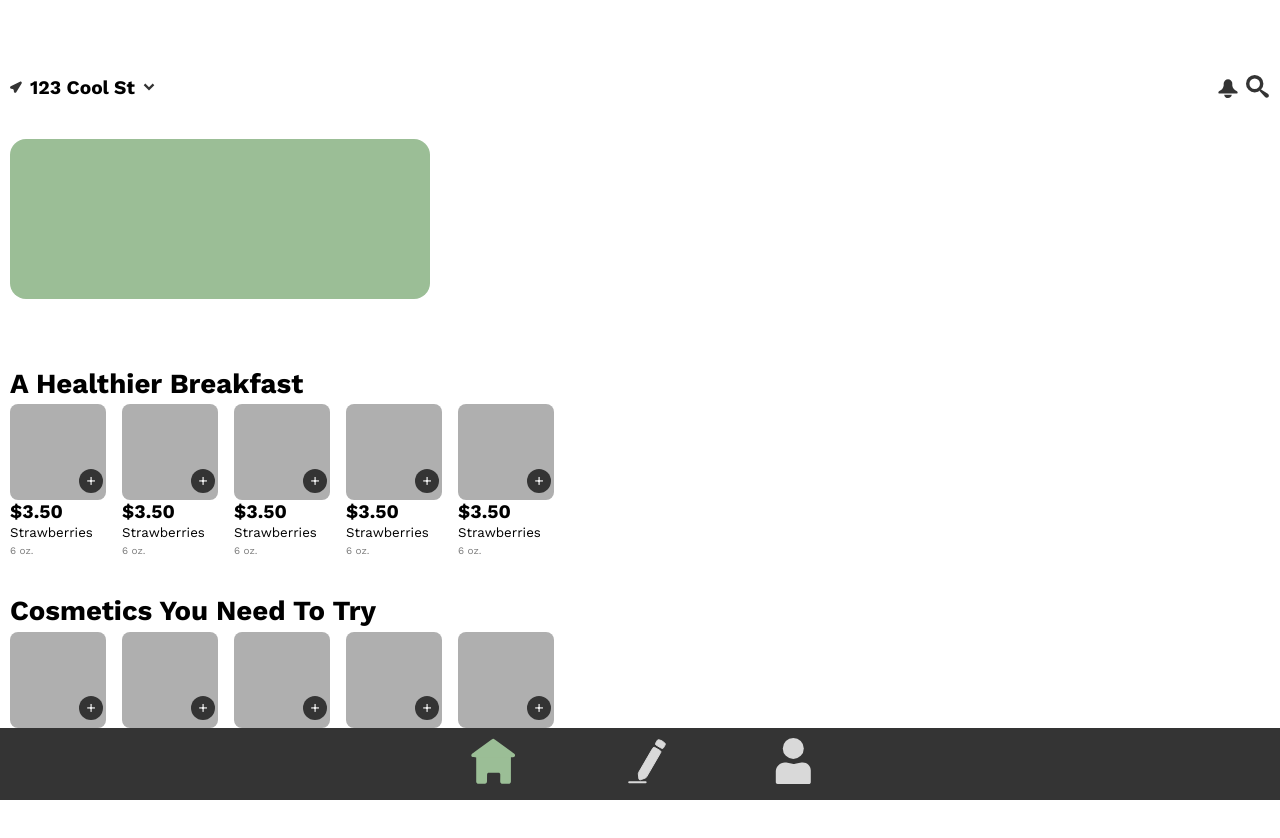
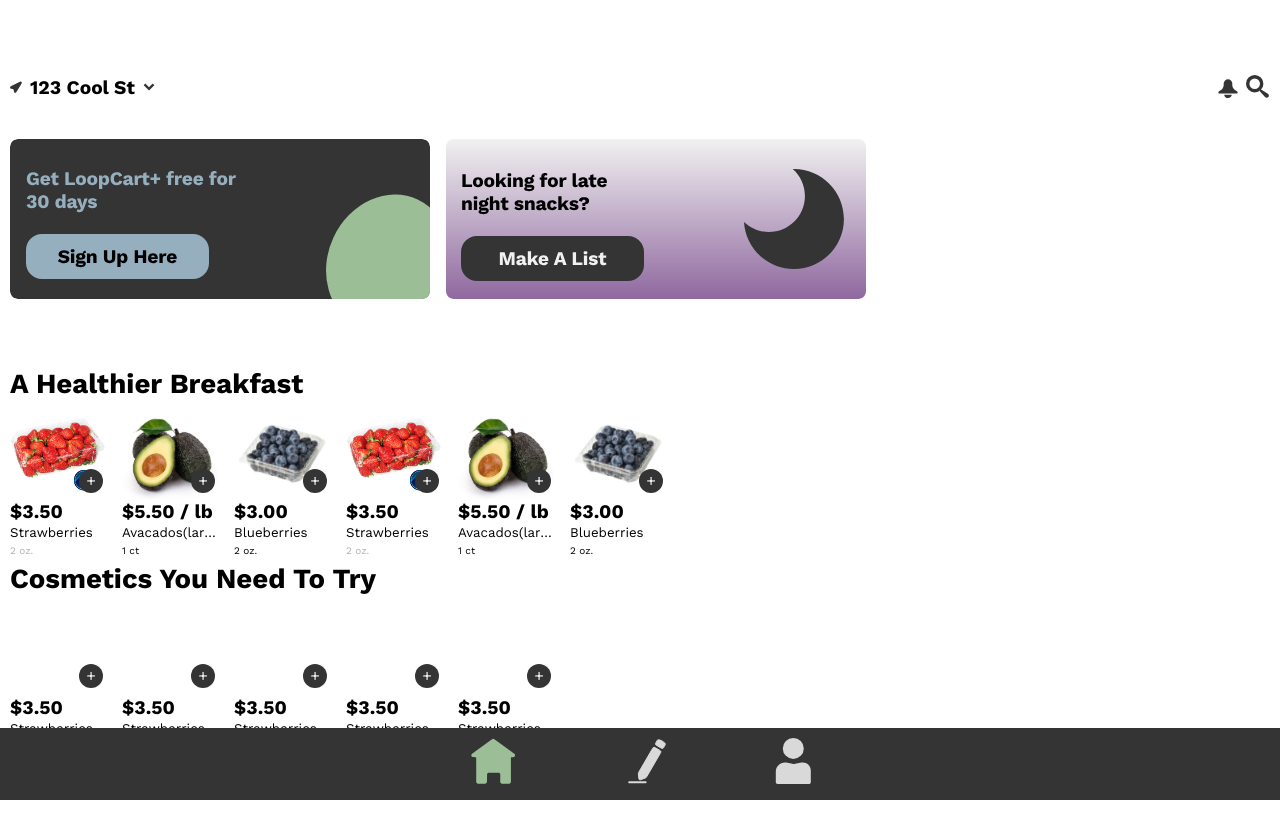
Before and after one commit to jacobcasas/LoopCart-Prototype, a website built with Vite: page loopcart_app/home.html in a window 1280 px wide. Built offline with nearby package versions, Linux system fonts and the light colour scheme.

Commit message:
adding images to home page

```diff
--- a/loopcart_app/home.html
+++ b/loopcart_app/home.html
@@ -21,7 +21,8 @@
     </div>
   </div>
   <div class="hero-image-container">
-    <div class="hero-image-ph"></div>
+    <img src="src/imgs/LoopCart+hero.svg" alt="loopcart+ hero image">
+    <img src="src/imgs/Late-night-snack-hero.svg" alt="late night hero image">
   </div>
   <div class="home-item-suggestions">
       <div class="title-and-items">
@@ -29,52 +30,69 @@
         <div class="item-carousel">
           <div class="item-card-sm">
             <div class="item-picture">
+              <img src="src/imgs/strawberries.jpeg" alt="" style="border-radius: var(--br-md);">
               <button class="add-button-notification">+</button>
             </div>
             <div class="item-content">
               <h6>$3.50</h6>
-            <p class="small-text">Strawberries</p>
-            <p class="xs-text">6 oz.</p>
+              <p class="small-text truncated-sm">Strawberries</p>
+              <p class="xs-text gray-400">2 oz.</p>
             </div>
           </div>
           <div class="item-card-sm">
             <div class="item-picture">
+              <img src="src/imgs/avacados.jpg" alt="" style="border-radius: var(--br-md);">
+              <button class="add-button-notification">+</button>
+            </div>
+            <div class="item-content">
+              <h6>$5.50 / lb</h6>
+              <p class="small-text truncated-sm">Avacados(large)</p>
+              <p class="xs-text">1 ct</p>
+            </div>
+          </div>
+          <div class="item-card-sm">
+            <div class="item-picture">
+              <img src="src/imgs/blueberries.jpg" alt="" style="border-radius: var(--br-md);">
+              <button class="add-button-notification">+</button>
+            </div>
+            <div class="item-content">
+              <h6>$3.00</h6>
+              <p class="small-text">Blueberries</p>
+              <p class="xs-text">2 oz.</p>
+            </div>
+          </div>
+          <div class="item-card-sm">
+            <div class="item-picture">
+              <img src="src/imgs/strawberries.jpeg" alt="" style="border-radius: var(--br-md);">
               <button class="add-button-notification">+</button>
             </div>
             <div class="item-content">
               <h6>$3.50</h6>
-            <p class="small-text">Strawberries</p>
-            <p class="xs-text">6 oz.</p>
+              <p class="small-text truncated-sm">Strawberries</p>
+              <p class="xs-text gray-400">2 oz.</p>
             </div>
           </div>
           <div class="item-card-sm">
             <div class="item-picture">
+              <img src="src/imgs/avacados.jpg" alt="" style="border-radius: var(--br-md);">
               <button class="add-button-notification">+</button>
             </div>
             <div class="item-content">
-            <h6>$3.50</h6>
-            <p class="small-text">Strawberries</p>
-            <p class="xs-text">6 oz.</p>
+              <h6>$5.50 / lb</h6>
+              <p class="small-text truncated-sm">Avacados(large)</p>
+              <p class="xs-text">1 ct</p>
             </div>
           </div>
           <div class="item-card-sm">
             <div class="item-picture">
+              <img src="src/imgs/blueberries.jpg" alt="" style="border-radius: var(--br-md);">
               <button class="add-button-notification">+</button>
             </div>
             <div class="item-content">
-            <h6>$3.50</h6>
-            <p class="small-text">Strawberries</p>
-            <p class="xs-text">6 oz.</p>
+              <h6>$3.00</h6>
+              <p class="small-text">Blueberries</p>
+              <p class="xs-text">2 oz.</p>
             </div>
-        </div>
-        <div class="item-card-sm">
-          <div class="item-picture">
-            <button class="add-button-notification">+</button>
-          </div>
-          <div class="item-content">
-            <h6>$3.50</h6>
-            <p class="small-text">Strawberries</p>
-            <p class="xs-text">6 oz.</p>
           </div>
         </div>
       </div>
--- a/loopcart_app/src/style.css
+++ b/loopcart_app/src/style.css
@@ -199,7 +199,6 @@
 .xs-text {
     font-size: 0.625rem;
     letter-spacing: 6%;
-    color: var(--color-gray-600);
 }
 
 .bold {
@@ -256,6 +255,13 @@
     width: 223px;
 }
 
+.truncated-sm {
+    white-space: nowrap;
+    overflow: hidden;
+    text-overflow: ellipsis;
+    width: 96px;
+}
+
 .med-img {
     width: 48px;
     height: 48px;
@@ -281,16 +287,12 @@
 }
 
 .hero-image-container {
-    display: grid;
+    display: flex;
+    gap: var(--spacing-2);
+    overflow-x: auto;
+    cursor: grab;
+    scrollbar-width: none;
     margin-top: var(--spacing-5);
-}
-
-.hero-image-ph {
-    width: 420px;
-    height: 160px;
-    background-color: var(--color-brand-mint);
-    border-radius: var(--br-lg);
-
 }
 
 .home-item-suggestions {
@@ -304,7 +306,6 @@
     width: 96px;
     height: 96px;
     border-radius: var(--br-md);
-    background-color: var(--color-gray-400);
     border: none;
     position: relative;
 }
```
Also changed, not shown: loopcart_app/src/imgs/Late-night-snack-hero.svg (added), loopcart_app/src/imgs/LoopCart+hero.svg (added), loopcart_app/src/imgs/avacados.jpg (added), loopcart_app/src/imgs/blueberries.jpg (added), loopcart_app/src/imgs/strawberries.jpeg (added), loopcart_app/src/imgs/sunscreen.png (added). Lines whose indentation alone changed are shown as unchanged.
